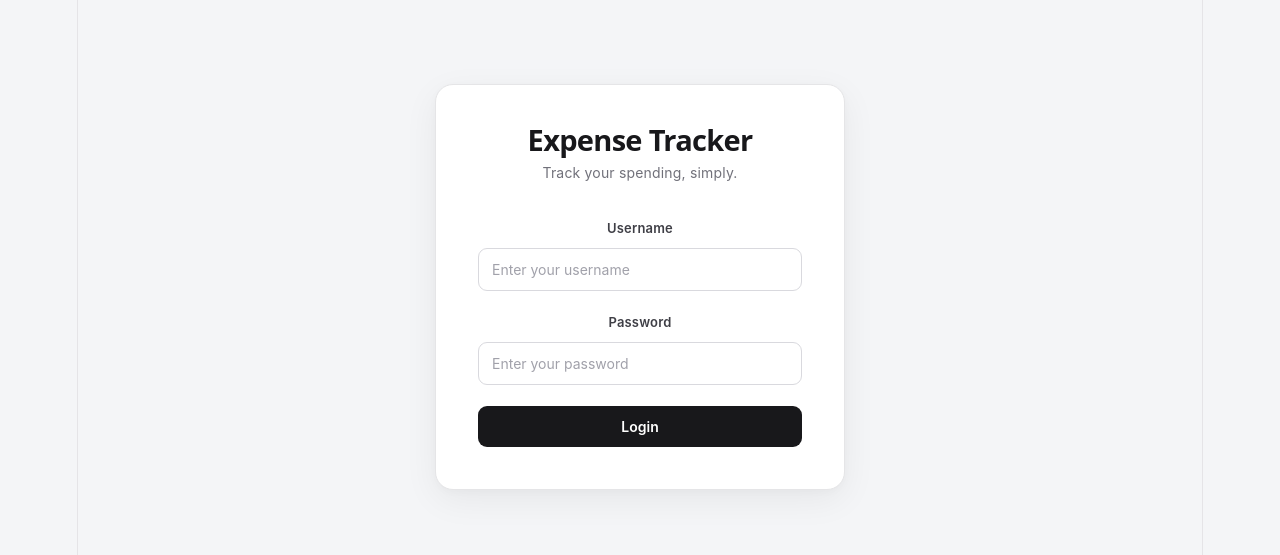
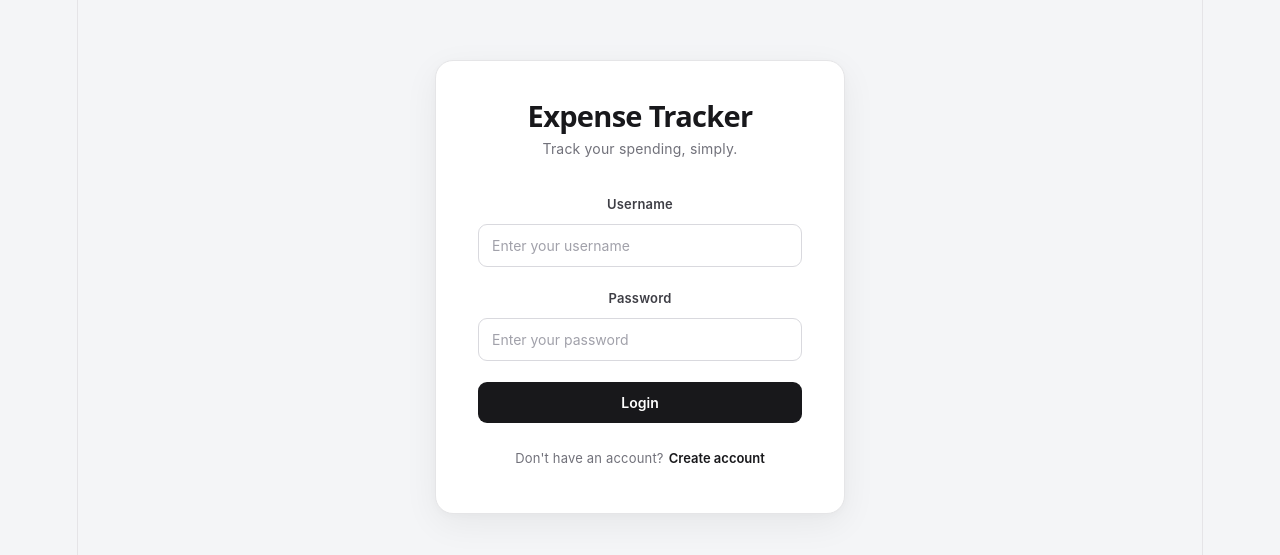
Before and after one commit to xuannhi-tran/expense-frontend, a React (Vite) app: page / in a window 1280 px wide. Shown: the part 113-668 px from the top of the page. Built offline with nearby package versions, Linux system fonts and the light colour scheme.

Commit message:
Add registration page

```diff
--- a/src/App.jsx
+++ b/src/App.jsx
@@ -1,18 +1,37 @@
 import { useState } from "react";
+
 import Login from "./components/Login";
+import Register from "./components/Register";
 import Dashboard from "./components/Dashboard";
+
 import { isAuthenticated, removeToken } from "./auth";
 
 function App() {
   const [loggedIn, setLoggedIn] = useState(isAuthenticated());
+  const [showRegister, setShowRegister] = useState(false);
 
   const handleLogout = () => {
     removeToken();
     setLoggedIn(false);
+    setShowRegister(false);
   };
 
   if (!loggedIn) {
-    return <Login onLogin={() => setLoggedIn(true)} />;
+    if (showRegister) {
+      return (
+        <Register
+          onRegister={() => setShowRegister(false)}
+          onBackToLogin={() => setShowRegister(false)}
+        />
+      );
+    }
+
+    return (
+      <Login
+        onLogin={() => setLoggedIn(true)}
+        onRegister={() => setShowRegister(true)}
+      />
+    );
   }
 
   return <Dashboard onLogout={handleLogout} />;
--- a/src/components/Login.jsx
+++ b/src/components/Login.jsx
@@ -6,7 +6,7 @@ import { saveToken } from "../auth";
 
 import "../styles/auth.css";
 
-function Login({ onLogin }) {
+function Login({ onLogin, onRegister }) {
   const [username, setUsername] = useState("");
 
   const [password, setPassword] = useState("");
@@ -76,6 +76,13 @@ function Login({ onLogin }) {
             {loading ? "Logging in..." : "Login"}
           </button>
         </form>
+        <div className="auth-switch">
+          <span>Don't have an account?</span>
+
+          <button type="button" className="auth-link" onClick={onRegister}>
+            Create account
+          </button>
+        </div>
       </div>
     </div>
   );
--- /dev/null
+++ b/src/components/Register.jsx
@@ -0,0 +1,118 @@
+import { useState } from "react";
+
+import api from "../api";
+
+import "../styles/auth.css";
+
+function Register({ onRegister, onBackToLogin }) {
+  const [username, setUsername] = useState("");
+  const [password, setPassword] = useState("");
+  const [confirmPassword, setConfirmPassword] = useState("");
+  const [error, setError] = useState("");
+  const [loading, setLoading] = useState(false);
+
+  const handleRegister = async (e) => {
+    e.preventDefault();
+
+    setError("");
+
+    if (password !== confirmPassword) {
+      setError("Passwords do not match.");
+      return;
+    }
+
+    if (password.length < 8) {
+      setError("Password must be at least 8 characters.");
+      return;
+    }
+
+    setLoading(true);
+
+    try {
+      await api.post("/register/", {
+        username,
+        password,
+      });
+
+      onRegister();
+    } catch (error) {
+      console.error(error);
+
+      if (error.response?.data?.error) {
+        setError(error.response.data.error);
+      } else {
+        setError("Failed to create account.");
+      }
+    } finally {
+      setLoading(false);
+    }
+  };
+
+  return (
+    <div className="auth-page">
+      <div className="auth-card">
+        <div className="auth-header">
+          <h1>Create Account</h1>
+          <p>Start tracking your spending today.</p>
+        </div>
+
+        <form className="auth-form" onSubmit={handleRegister}>
+          <div className="form-group">
+            <label htmlFor="username">Username</label>
+
+            <input
+              id="username"
+              type="text"
+              placeholder="Choose a username"
+              value={username}
+              onChange={(e) => setUsername(e.target.value)}
+              required
+            />
+          </div>
+
+          <div className="form-group">
+            <label htmlFor="password">Password</label>
+
+            <input
+              id="password"
+              type="password"
+              placeholder="Create a password"
+              value={password}
+              onChange={(e) => setPassword(e.target.value)}
+              required
+            />
+          </div>
+
+          <div className="form-group">
+            <label htmlFor="confirm-password">Confirm Password</label>
+
+            <input
+              id="confirm-password"
+              type="password"
+              placeholder="Confirm your password"
+              value={confirmPassword}
+              onChange={(e) => setConfirmPassword(e.target.value)}
+              required
+            />
+          </div>
+
+          {error && <div className="auth-error">{error}</div>}
+
+          <button className="auth-button" type="submit" disabled={loading}>
+            {loading ? "Creating account..." : "Create Account"}
+          </button>
+        </form>
+
+        <div className="auth-switch">
+          <span>Already have an account?</span>
+
+          <button type="button" className="auth-link" onClick={onBackToLogin}>
+            Login
+          </button>
+        </div>
+      </div>
+    </div>
+  );
+}
+
+export default Register;
--- a/src/styles/auth.css
+++ b/src/styles/auth.css
@@ -184,3 +184,28 @@
     padding: 28px 20px;
   }
 }
+
+.auth-switch {
+  display: flex;
+  justify-content: center;
+  align-items: center;
+  gap: 5px;
+  margin-top: 22px;
+  color: #71717a;
+  font-size: 13px;
+}
+
+.auth-link {
+  padding: 0;
+  border: none;
+  background: none;
+  color: #18181b;
+  font-family: inherit;
+  font-size: 13px;
+  font-weight: 600;
+  cursor: pointer;
+}
+
+.auth-link:hover {
+  text-decoration: underline;
+}
```
